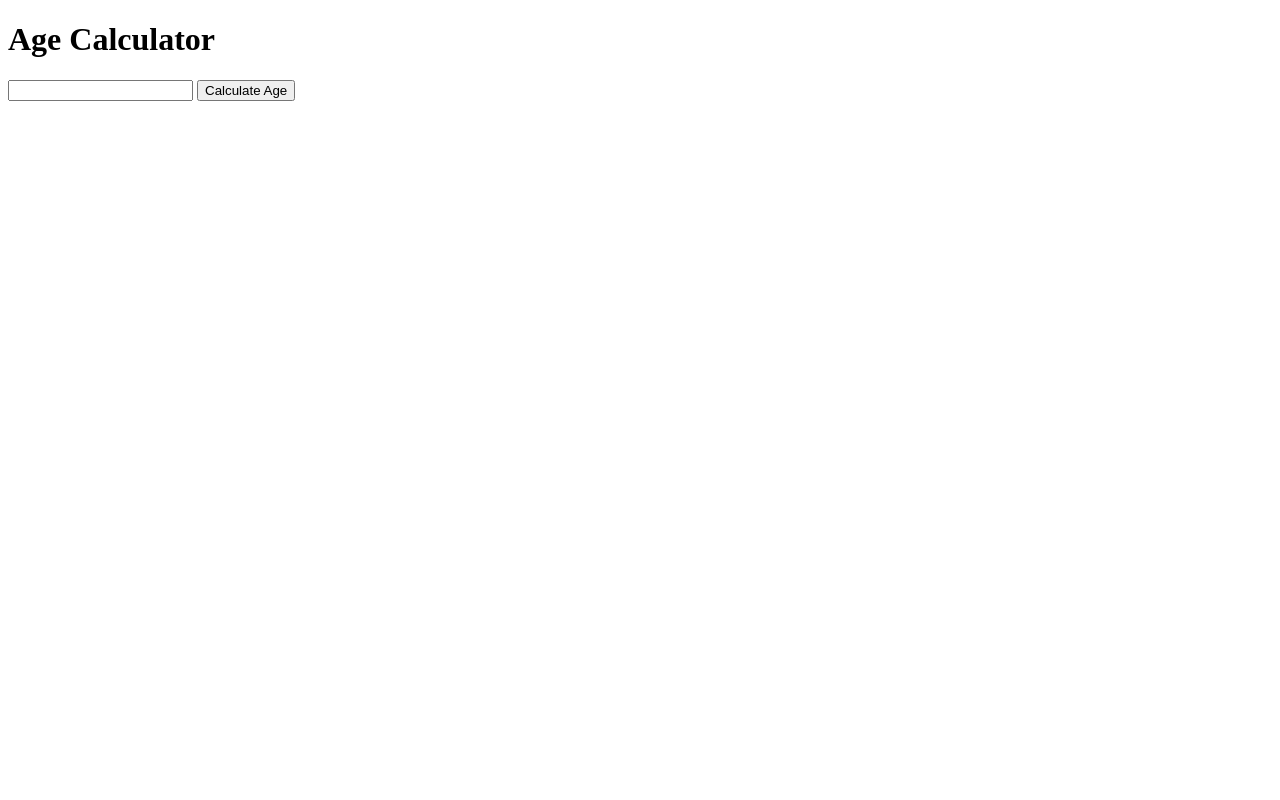
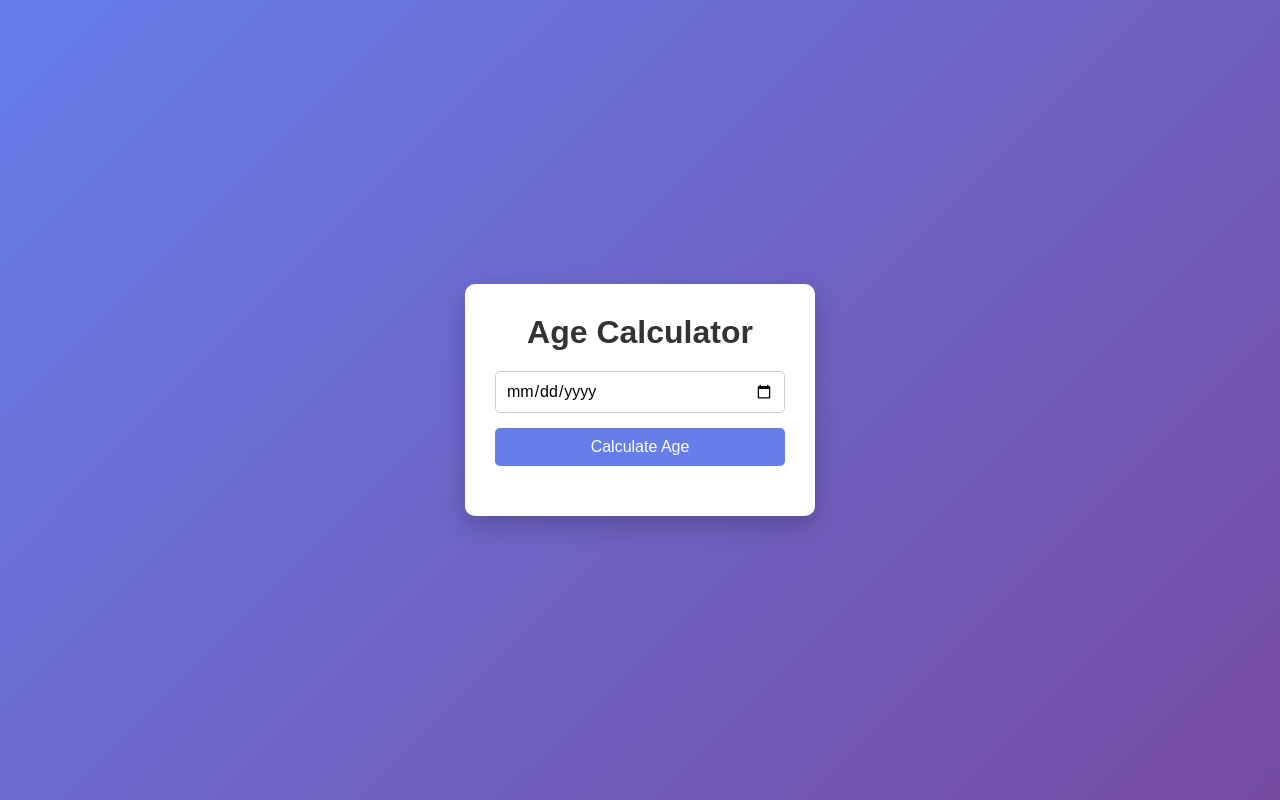
Before and after one commit to maurya0607/Age-Calculator, a plain HTML site: page index.html in a window 1280 px wide. Drawn offline with Linux system fonts and the light colour scheme.

Commit message:
aad all file

```diff
--- a/index.html
+++ b/index.html
@@ -4,12 +4,13 @@
     <meta charset="UTF-8">
     <meta name="viewport" content="width=device-width, initial-scale=1.0">
     <title>Age Calculator</title>
+    <link rel="stylesheet" href="style.css">
 </head>
 <body>
     <div class="container">
         <h1>Age Calculator</h1>
 
-        <input type="text" id="dob">
+        <input type="date" id="dob">
 
         <button onclick="calculateAge()"> Calculate Age </button>
 
@@ -18,5 +19,6 @@
         </div>
     </div>
 
+    <script src="script.js"></script>
 </body>
 </html>
--- /dev/null
+++ b/script.js
@@ -0,0 +1,21 @@
+function calculateAge(){
+    let dob = document.getElementById("dob").value;
+
+    if(dob === ""){
+        document.getElementById("result").innerHTML = "Please selcect the date of birth";
+        return;
+    }
+
+    let birthDate = new Date(dob);
+    let today = new Date();
+
+    let age = today.getFullYear() - birthDate.getFullYear();
+    let monthDiff = today.getMonth() - birthDate.getMonth();
+
+    if(monthDiff < 0 || (monthDiff === 0 && today.getDate() < birthDate.getDate())) {
+        age--;
+    }
+
+    document.getElementById("result").innerHTML =
+        "Your Age is " + age + " years";
+}
--- /dev/null
+++ b/style.css
@@ -0,0 +1,59 @@
+ * {
+     margin: 0;
+     padding: 0;
+     box-sizing: border-box;
+     font-family: Arial, Helvetica, sans-serif;
+ }
+
+ body {
+     height: 100vh;
+     background: linear-gradient(135deg, #667eea, #764ba2);
+     display: flex;
+     justify-content: center;
+     align-items: center;
+ }
+
+ .container {
+     background: white;
+     padding: 30px;
+     border-radius: 10px;
+     width: 350px;
+     text-align: center;
+     box-shadow: 0 10px 25px rgba(0, 0, 0, 0.2);
+ }
+
+ h1 {
+     margin-bottom: 20px;
+     color: #333;
+ }
+
+ input {
+     width: 100%;
+     padding: 10px;
+     font-size: 16px;
+     margin-bottom: 15px;
+     border-radius: 5px;
+     border: 1px solid #ccc;
+ }
+
+ button {
+     width: 100%;
+     padding: 10px;
+     font-size: 16px;
+     background: #667eea;
+     color: white;
+     border: none;
+     border-radius: 5px;
+     cursor: pointer;
+ }
+
+ button:hover {
+     background: #5a67d8;
+ }
+
+ .result {
+     margin-top: 20px;
+     font-size: 18px;
+     color: #333;
+     font-weight: bold;
+ }
```
